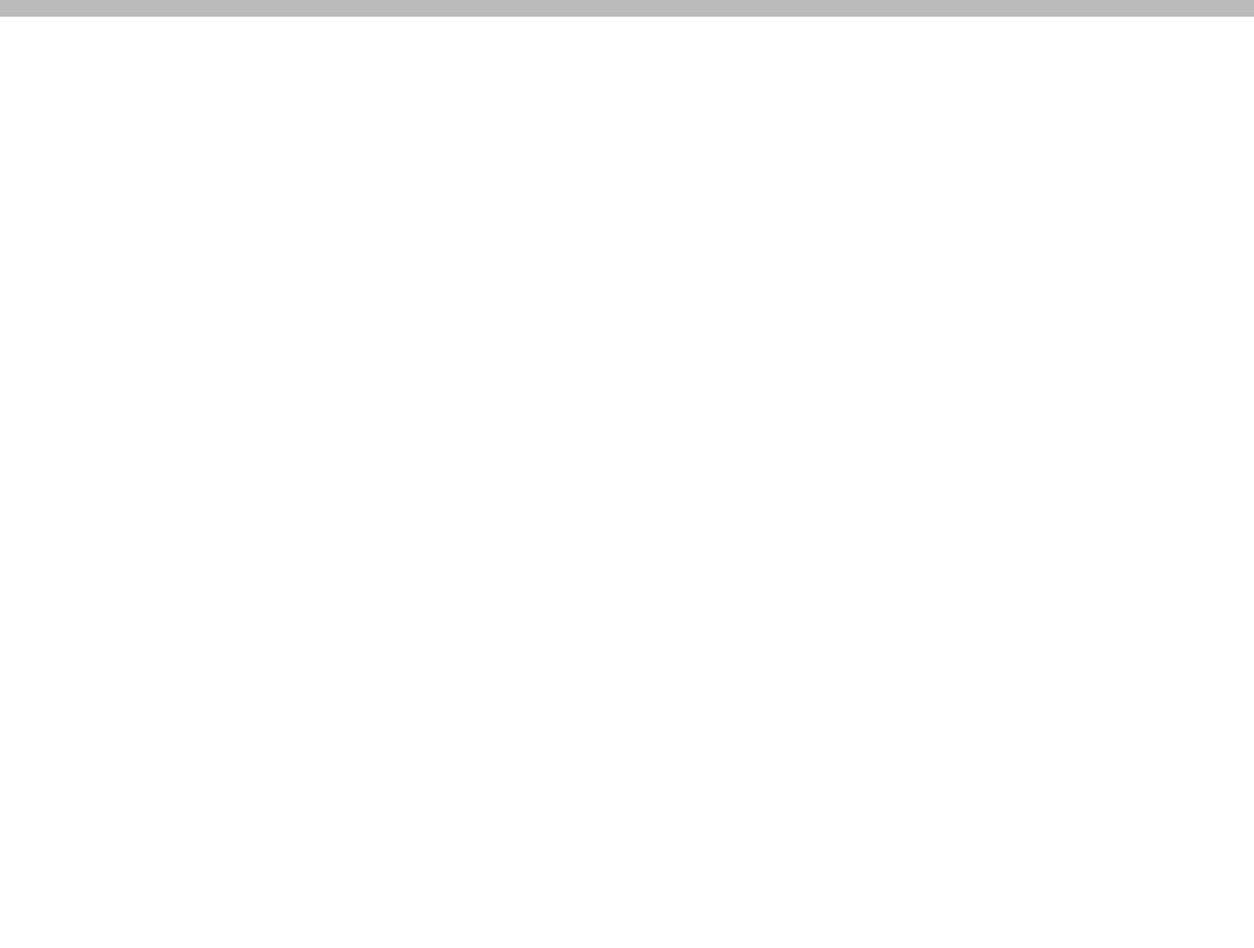
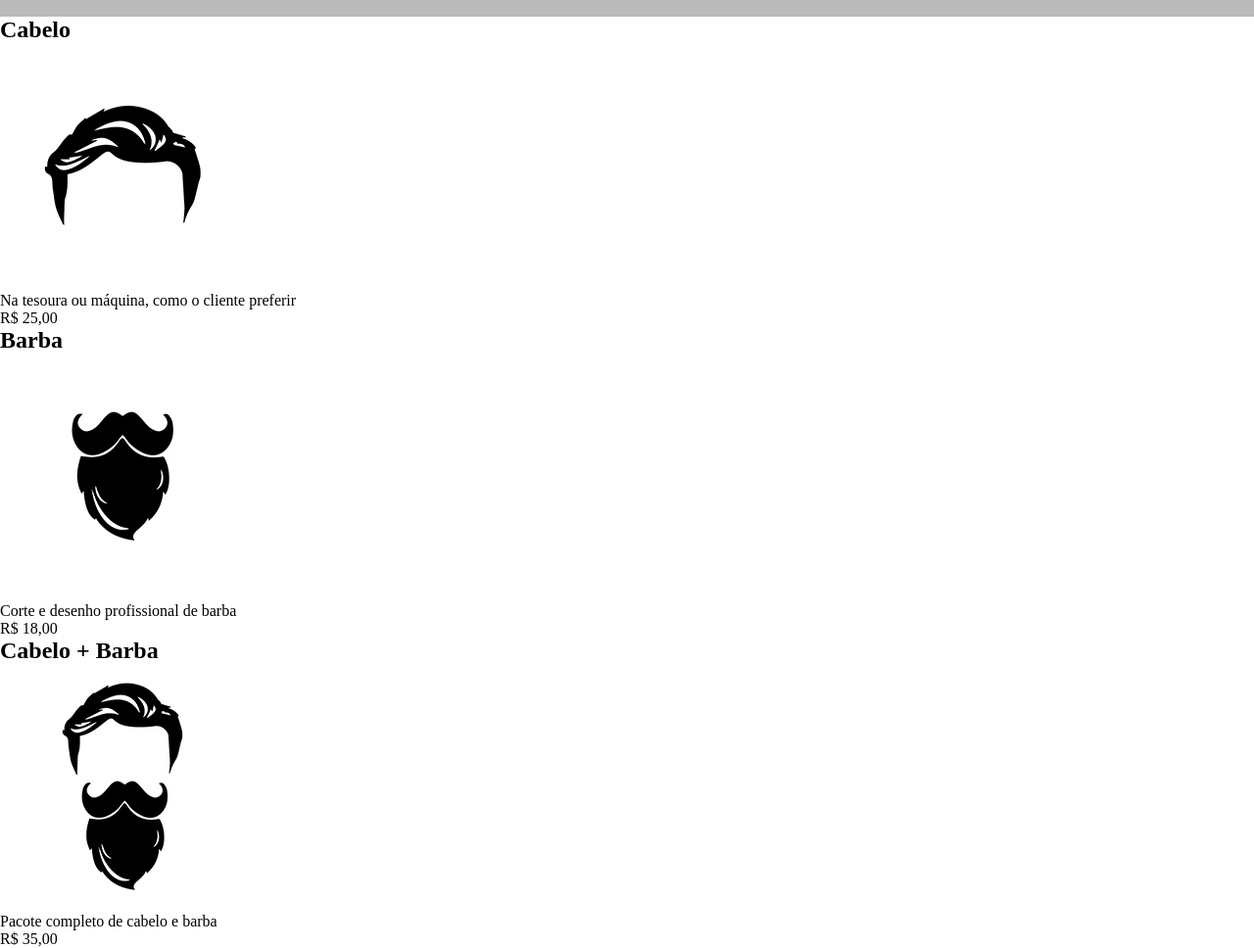
Before and after one commit to Henrique1818/AluraCursos, a plain HTML site: page CursoFrontEndII/produtos.html in a window 1280 px wide. Shown: the part 281-1249 px from the top of the page at 98% size. Before the commit the page ends 800 px from the top, so only its background shows below. Drawn offline with Linux system fonts and the light colour scheme.

Commit message:
criando os conteudos importantes da pagina usando o main tag semantica

```diff
--- a/CursoFrontEndII/produtos.html
+++ b/CursoFrontEndII/produtos.html
@@ -21,5 +21,28 @@
                 </nav>
             </div>
         </header>
+
+        <main>
+            <ul class="produtos">
+                <li>
+                    <h2>Cabelo</h2>
+                    <img src="./assets/cabelo.jpg" alt="cabelo">
+                    <p class="produto-descricao">Na tesoura ou máquina, como o cliente preferir</p>
+                    <p class="produto-preco">R$ 25,00</p>
+                </li>
+                <li>
+                    <h2>Barba</h2>
+                    <img src="./assets/barba.jpg" alt="barba">
+                    <p class="produto-descricao">Corte e desenho profissional de barba</p>
+                    <p class="produto-preco">R$ 18,00</p>
+                </li>
+                <li>
+                    <h2>Cabelo + Barba</h2>
+                    <img src="./assets/cabelo+barba.jpg" alt="cabelo + barba">
+                    <p class="produto-descricao">Pacote completo de cabelo e barba</p>
+                    <p class="produto-preco">R$ 35,00</p>
+                </li>
+            </ul>
+        </main>
     </body>
 </html>
```
